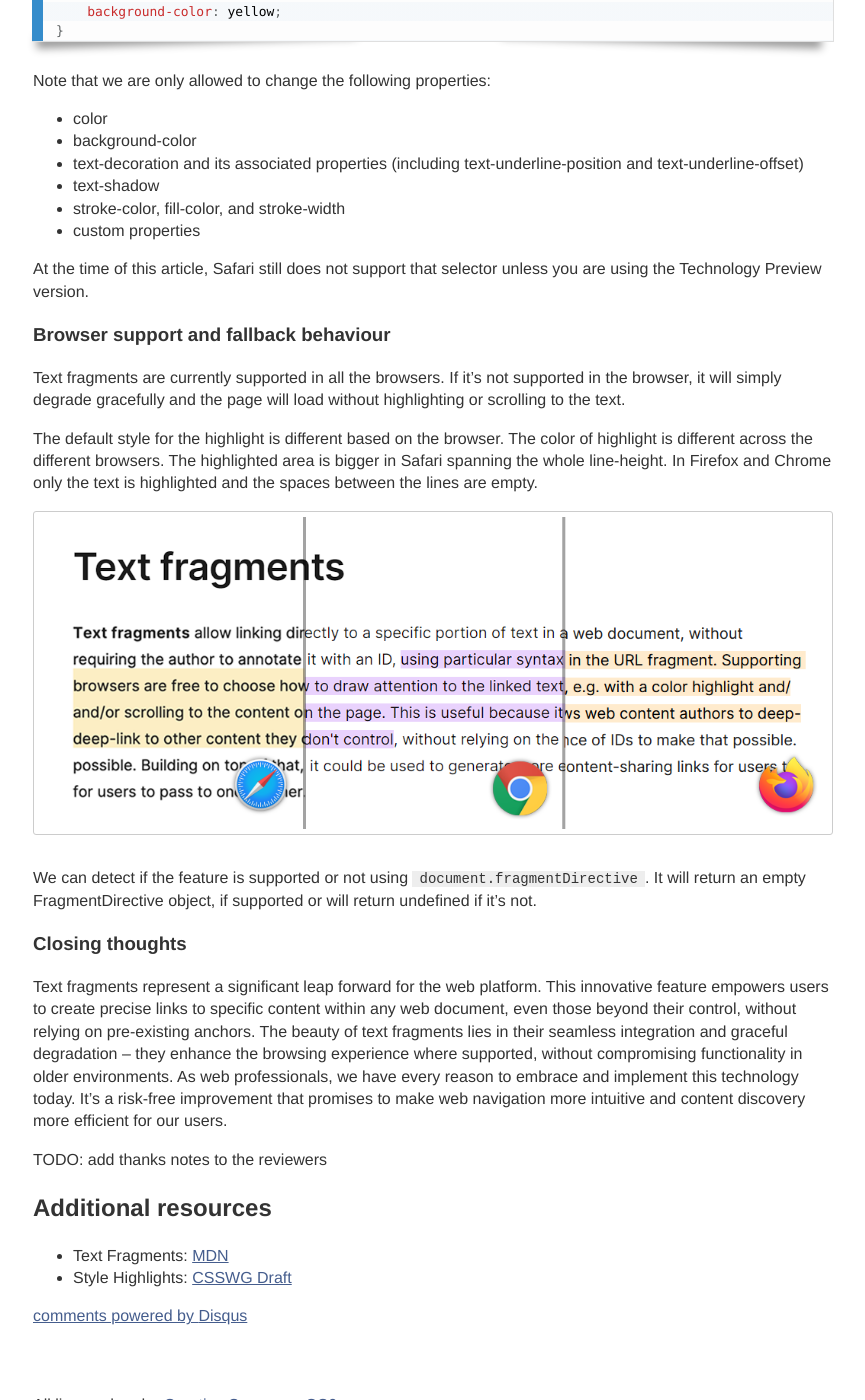
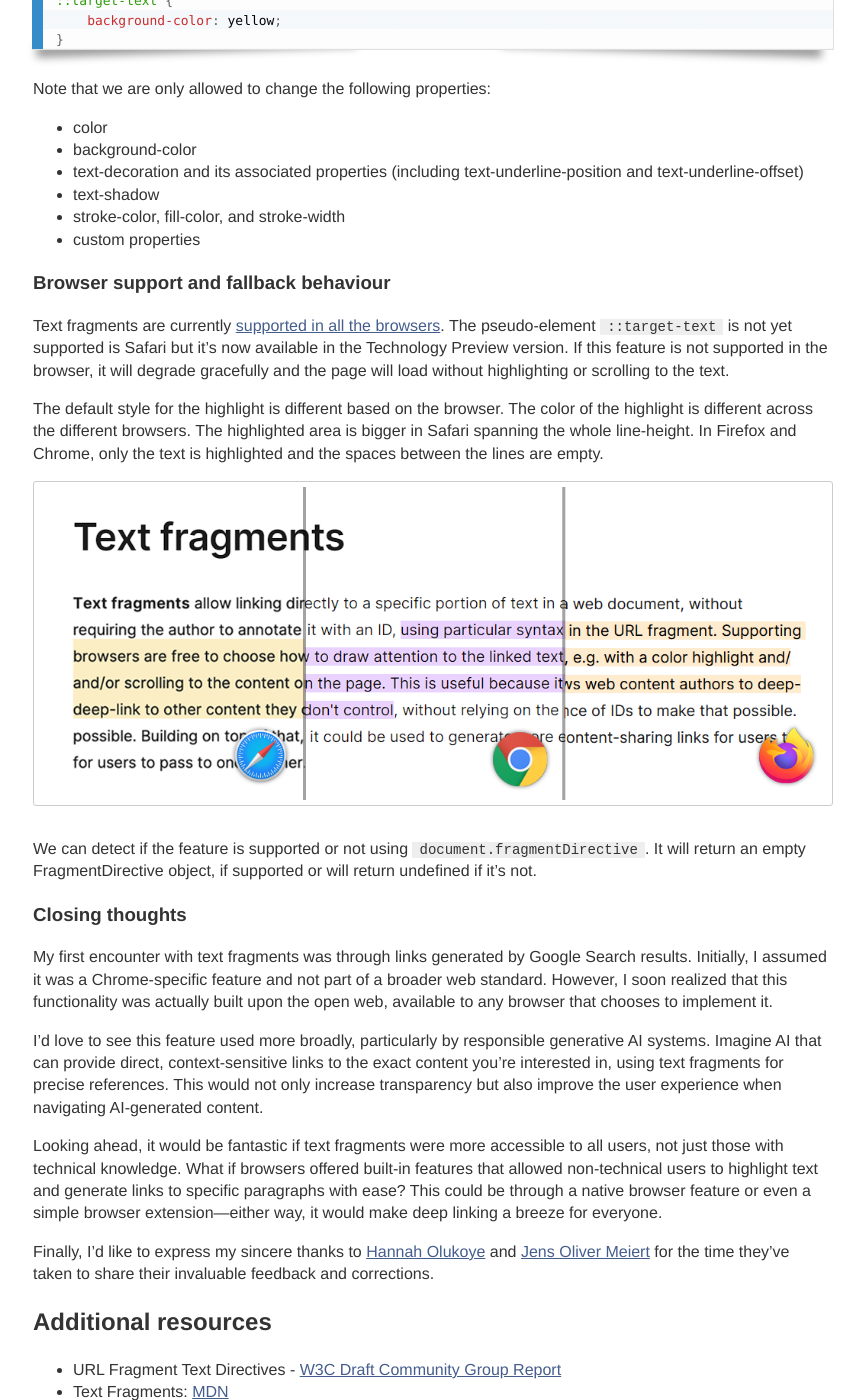
Before and after one commit to ahmadalfy/blog, a Jekyll site: the page built from _posts/2024-10-12-linking-directly-to-web-page-content.md, in a window 1280 px wide and 1400 px high, scrolled down 3712 px. Shown: the whole window, without its empty margins (207-1072 px from the left). Built offline with Jekyll 4.4.1, drawn with Linux system fonts in a browser that asks for light colours; some web fonts are replaced; comment, search, counter and statistics services are not loaded; some of the changed text lies outside the part shown.

Commit message:
apply reviewers' feedback

````diff
--- a/_posts/2024-10-12-linking-directly-to-web-page-content.md
+++ b/_posts/2024-10-12-linking-directly-to-web-page-content.md
@@ -8,17 +8,16 @@ description: "Discover how text fragments revolutionize web navigation. Learn to
 image: 2024/02/comparison.png
 ---
 
-Historically, we were able to link to a certain part of the page only if that part had an id. All we needed to do is to link to the URL and add the *document fragment* (ID). If we wanted to link to a certain part of the page, we needed to put an anchor to that part to link to it. This was until we were blessed with the **Text fragments**!
+Historically, we could link to a certain part of the page only if that part had an ID. All we needed to do was to link to the URL and add the *document fragment* (ID). If we wanted to link to a certain part of the page, we needed to anchor that part to link to it. This was until we were blessed with the **[Text fragments](https://wicg.github.io/scroll-to-text-fragment/)**!
 
 ### What are Text fragments?
 
-Text fragments are a powerful feature of the modern web platform that allow for precise linking to specific text within a web page without the need to add an anchor! This feature is complemented by the `::target-text` CSS pseudo-element, which provides a way to style the highlighted text.
+Text fragments are a powerful feature of the modern web platform that allows for precise linking to specific text within a web page without the need to add an anchor! This feature is complemented by the `::target-text` CSS pseudo-element, which provides a way to style the highlighted text.
 
-Text fragments work by appending a special syntax to the end of a URL; just like we used to append the ID after the hash symbol (`#`). The browser interprets this part of the URL, searches for the specified text on the page, and then scrolls to and highlights that text if it supports text fragments. If the user attempt to navigate the document by pressing tab, the focus will move on to the next focusable element after the text fragment.
-
+Text fragments work by appending a special syntax to the end of a URL; just like we used to append the ID after the hash symbol (`#`). The browser interprets this part of the URL, searches for the specified text on the page, and then scrolls to and highlights that text if it supports text fragments. If the user attempts to navigate the document by pressing tab, the focus will move on to the next focusable element after the text fragment.
 ### How can we use it?
 
-Here's the basic syntax for a text fragment URL:
+Here’s the basic syntax for a text fragment URL:
 
 ```url
 
@@ -41,8 +40,7 @@ https://developer.mozilla.org/en-US/docs/Web/URI/Fragment/Text_fragments#:~:text
 
 ```
 
-This text fragment we are using is "without relying on the presence of IDs" but it's [encoded](https://developer.mozilla.org/en-US/docs/Web/JavaScript/Reference/Global_Objects/encodeURIComponent). If you follow [this link](https://developer.mozilla.org/en-US/docs/Web/URI/Fragment/Text_fragments#:~:text=without%20relying%20on%20the%20presence%20of%20IDs), it should look like the following:
-
+This text fragment we are using is “without relying on the presence of IDs” but it’s [encoded](https://developer.mozilla.org/en-US/docs/Web/JavaScript/Reference/Global_Objects/encodeURIComponent). If you follow [this link](https://developer.mozilla.org/en-US/docs/Web/URI/Fragment/Text_fragments#:~:text=without%20relying%20on%20the%20presence%20of%20IDs), it should look like the following:
 {:.image-container}
 ![Screenshot from Google Chrome showing how highlighted text fragment look in Google Chrome]({{ site.url }}/images/2024/02/screenshot-01.png)
 
@@ -72,8 +70,7 @@ If you follow [this link](https://developer.mozilla.org/en-US/docs/Web/URI/Fragm
 {:.image-container}
 ![Screenshot from Google Chrome showing different highlighted text fragment]({{ site.url }}/images/2024/02/screenshot-03.png)
 
-One of the interesting behaviours about text fragments, if you're linking to hidden content that's discoverable through *find-in-page* feature (e.g. children of element with `hidden` attribute set to `until-found` or content of a closed `details` element), the hidden content will become visible. Let's look at this behaviour by linking to [this article](https://www.scottohara.me/blog/2022/09/12/details-summary.html) from Scott O'Hara's blog. The blog contain ths details element that is closed by default.
-
+One of the interesting behaviors about text fragments, is if you’re linking to hidden content that’s discoverable through *find-in-page* feature (e.g. children of element with hidden attribute set to `until-found` or content of a closed details element), the hidden content will become visible. Let’s look at this behavior by linking to [this article](https://www.scottohara.me/blog/2022/09/12/details-summary.html) from Scott O’Hara’s blog. The blog contains the details element that is closed by default.
 {:.image-container}
 ![Screenshot from Scott O'Hara's blog showing a details section]({{ site.url }}/images/2024/02/screenshot-04.png)
 
@@ -109,13 +106,11 @@ Note that we are only allowed to change the following properties:
 * stroke-color, fill-color, and stroke-width
 * custom properties
 
-At the time of this article, Safari still does not support that selector unless you are using the Technology Preview version.
-
 ### Browser support and fallback behaviour
 
-Text fragments are currently supported in all the browsers. If it's not supported in the browser, it will simply degrade gracefully and the page will load without highlighting or scrolling to the text.
+Text fragments are currently [supported in all the browsers](https://caniuse.com/mdn-html_elements_a_text_fragments). The pseudo-element `::target-text` is not yet supported is Safari but it's now available in the Technology Preview version. If this feature is not supported in the browser, it will degrade gracefully and the page will load without highlighting or scrolling to the text.
 
-The default style for the highlight is different based on the browser. The color of highlight is different across the different browsers. The highlighted area is bigger in Safari spanning the whole line-height. In Firefox and Chrome only the text is highlighted and the spaces between the lines are empty.
+The default style for the highlight is different based on the browser. The color of the highlight is different across the different browsers. The highlighted area is bigger in Safari spanning the whole line-height. In Firefox and Chrome, only the text is highlighted and the spaces between the lines are empty.
 
 {:.image-container}
 ![Demonstration of the differences in text highlight between the different browsers]({{ site.url }}/images/2024/02/comparison.png)
@@ -125,11 +120,17 @@ We can detect if the feature is supported or not using `document.fragmentDirecti
 
 ### Closing thoughts
 
-Text fragments represent a significant leap forward for the web platform. This innovative feature empowers users to create precise links to specific content within any web document, even those beyond their control, without relying on pre-existing anchors. The beauty of text fragments lies in their seamless integration and graceful degradation – they enhance the browsing experience where supported, without compromising functionality in older environments. As web professionals, we have every reason to embrace and implement this technology today. It's a risk-free improvement that promises to make web navigation more intuitive and content discovery more efficient for our users.
+My first encounter with text fragments was through links generated by Google Search results. Initially, I assumed it was a Chrome-specific feature and not part of a broader web standard. However, I soon realized that this functionality was actually built upon the open web, available to any browser that chooses to implement it.
 
-TODO: add thanks notes to the reviewers
+I’d love to see this feature used more broadly, particularly by responsible generative AI systems. Imagine AI that can provide direct, context-sensitive links to the exact content you're interested in, using text fragments for precise references. This would not only increase transparency but also improve the user experience when navigating AI-generated content.
+
+Looking ahead, it would be fantastic if text fragments were more accessible to all users, not just those with technical knowledge. What if browsers offered built-in features that allowed non-technical users to highlight text and generate links to specific paragraphs with ease? This could be through a native browser feature or even a simple browser extension—either way, it would make deep linking a breeze for everyone.
+
+Finally, I’d like to express my sincere thanks to [Hannah Olukoye](https://hannaholukoye.com/) and [Jens Oliver Meiert](https://meiert.com/) for the time they've taken to share their invaluable feedback and corrections.
 
 ## Additional resources
 
+- URL Fragment Text Directives - [W3C Draft Community Group Report](https://wicg.github.io/scroll-to-text-fragment/)
 - Text Fragments: [MDN](https://developer.mozilla.org/en-US/docs/Web/URI/Fragment/Text_fragments)
 - Style Highlights: [CSSWG Draft](https://drafts.csswg.org/css-pseudo/#highlight-styling)
+- Support for Text Fragments: [CanIUse](https://caniuse.com/mdn-html_elements_a_text_fragments)
````
Also changed, not shown: other parts of _posts/2024-10-12-linking-directly-to-web-page-content.md (+3 -3 lines).
